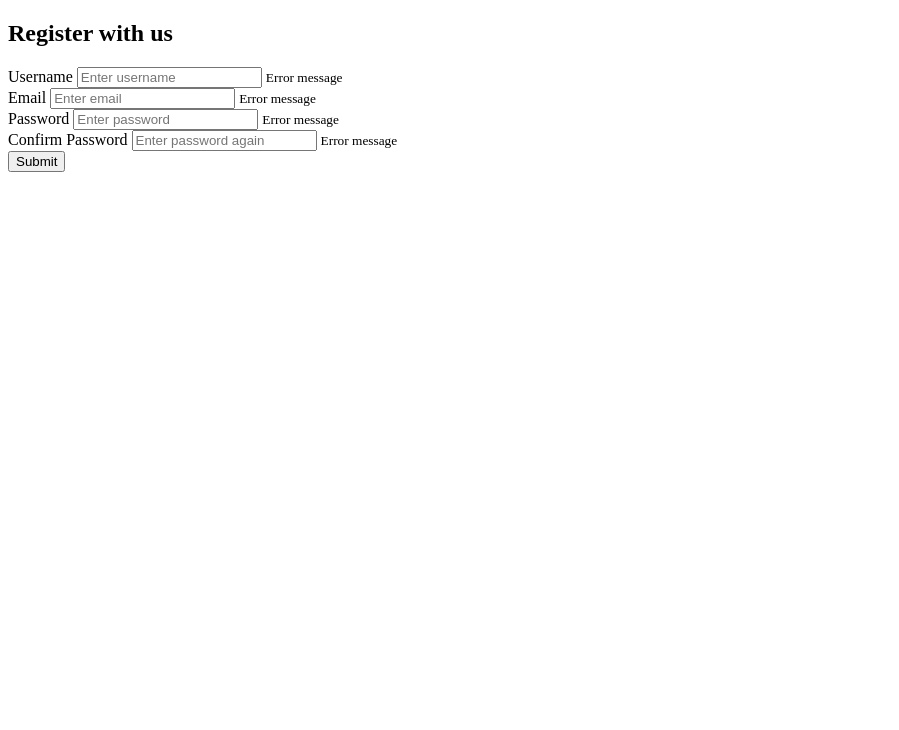
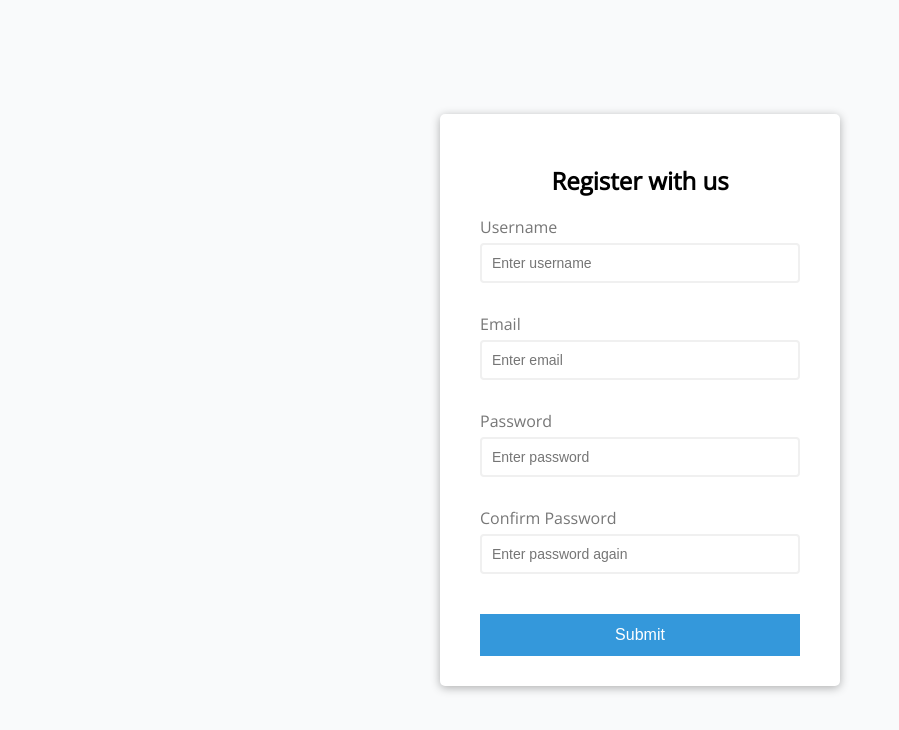
Before and after one commit to JMac2097/js-project-course, a plain HTML site: page 1-form-validation/index.html in a window 1280 px wide. Shown: the whole page, without its empty margins (0-899 px from the left). Drawn offline with nearby package versions, Linux system fonts and the light colour scheme.

Commit message:
some css

```diff
--- a/1-form-validation/styles.css
+++ b/1-form-validation/styles.css
@@ -1,7 +1,95 @@
 
 @import url('https://fonts.googleapis.com/css?family=Open+Sans&display=swap');
+
+:root {
+    --success-color: #2ecc71;
+    --error-color: #e74c3c;
+}
 
 
 * {
     box-sizing: border-box;
 }
+
+body {
+    background-color: #f9fafb;
+    font-family: 'Open Sans', sans-serif;
+    display: flex;
+    align-items: center;
+    justify-content: center;
+    min-height: 100vh;
+    margin: 0;
+}
+
+.container {
+    background-color: #fff;
+    border-radius: 5px;
+    box-shadow: 0 2px 10px rgba(0, 0, 0, 0.3);
+    width: 400px;
+}
+
+h2 {
+    text-align: center;
+}
+
+.form {
+    padding: 30px 40px;
+}
+
+.form-control {
+    margin-bottom: 10px;
+    padding-bottom: 20px;
+    position: relative;
+}
+
+.form-control label {
+    color: #777;
+    display: block;
+    margin-bottom: 5px;
+}
+
+.form-control input {
+    border: 2px solid #f0f0f0;
+    border-radius: 4px;
+    display: block;
+    width: 100%;
+    padding: 10px;
+    font-size: 14px;
+}
+
+.form-control input:focus {
+    outline: 0;
+    border-color: #777;
+}
+
+.form-control.success input {
+    border-color: var(--success-color);
+}
+
+.form-control.error input {
+    border-color: var(--error-color);
+}
+
+.form-control small {
+    color: var(--error-color);
+    position: absolute;
+    bottom: 0;
+    left: 0;
+    visibility: hidden;
+}
+
+.form-control.error small {
+    visibility: visible;
+}
+
+.form button {
+    cursor: pointer;
+    background-color: #3498db;
+    border: 2px solid #3498db;
+    color: #fff;
+    display: block;
+    font-size: 16px;
+    padding: 10px;
+    margin-top: 20px;
+    width: 100%;
+}
```
